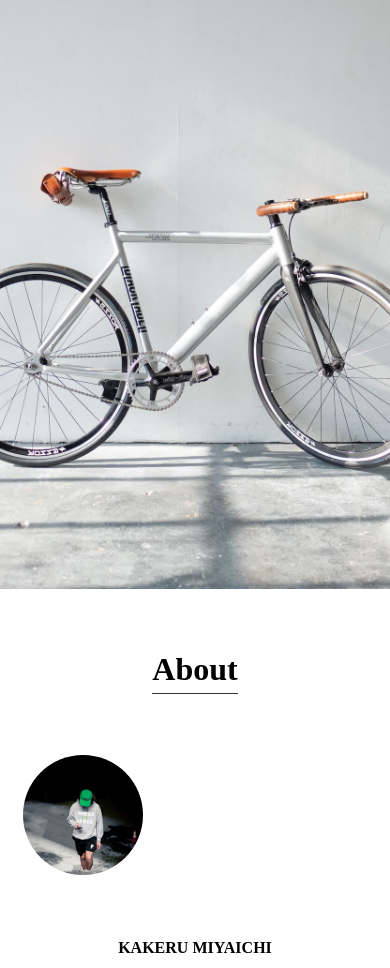
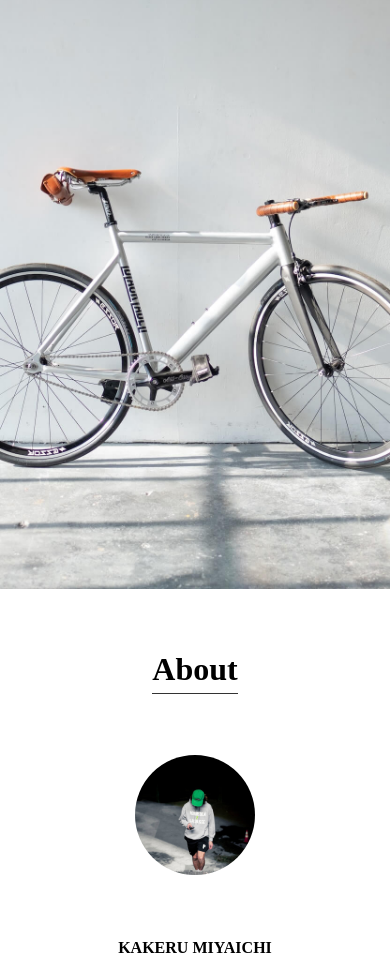
Before and after one commit to sakotaakine1102-byte/bike, a plain HTML site: page index.html in a window 390 px wide. Shown: the part 81-1049 px from the top of the page. Drawn offline with Linux system fonts and the light colour scheme.

Commit message:
Add files via upload

```diff
--- a/style.css
+++ b/style.css
@@ -157,8 +157,7 @@ small{
 
   /* About：画像の右余白を消して、下に余白を作る */
   .about img {
-    margin-right: 0;
-    margin-bottom: 20px;
+    margin: 0 auto 20px;
   }
   .about div {
     text-align: center;
```
